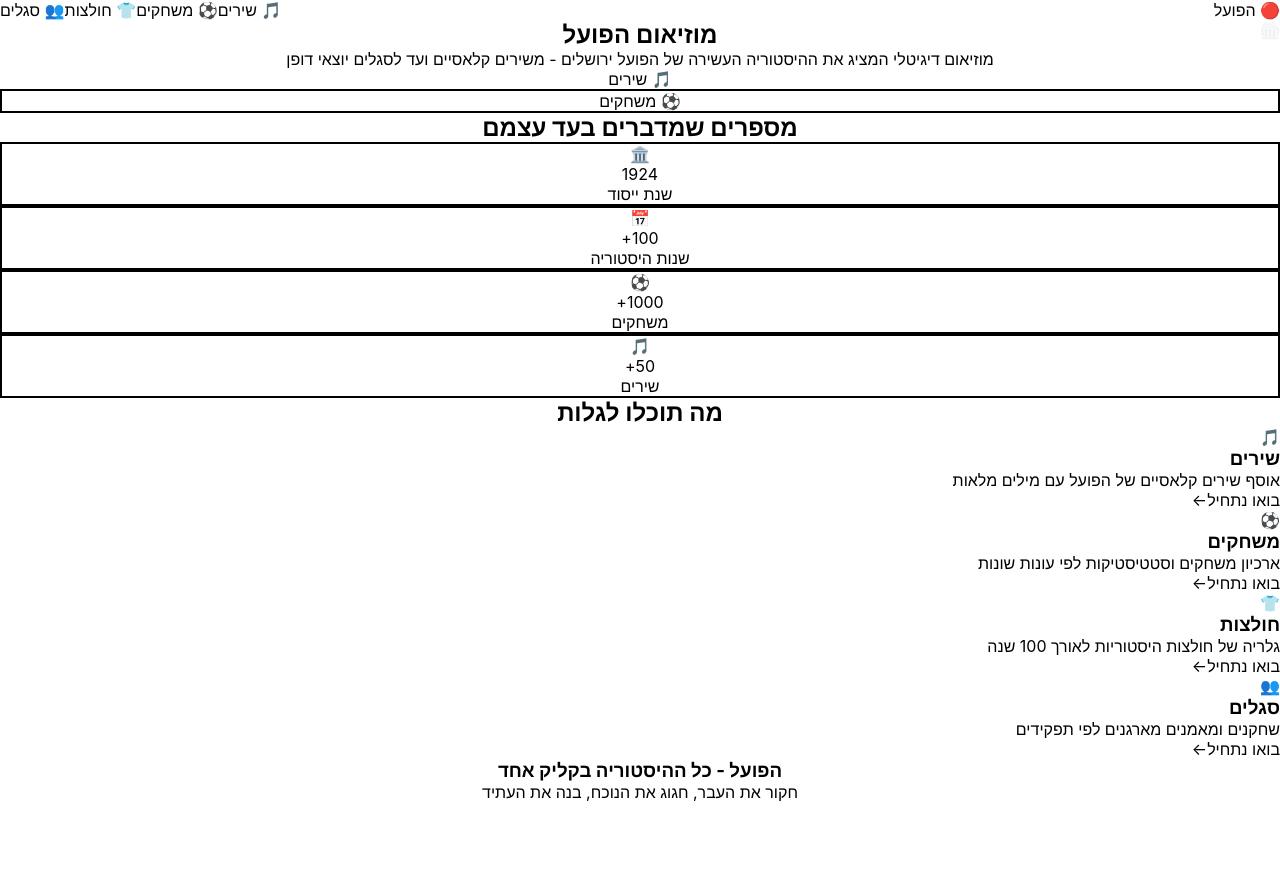
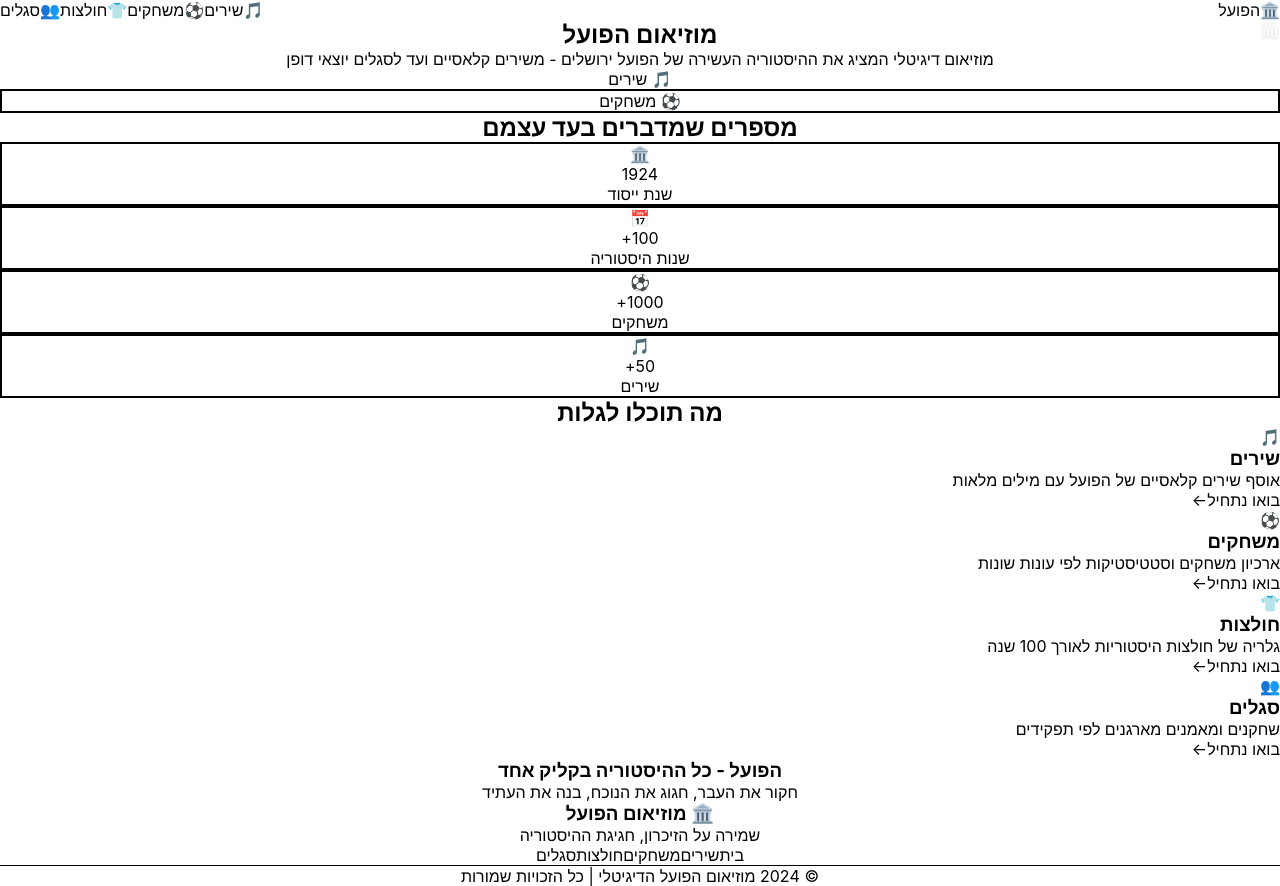
Before and after one commit to alonbenitzhak-alt/hapoel-museum, a Next.js app: page / in a window 1280 px wide. Before the commit the page ends 802 px from the top, so only its background shows below. Built offline with nearby package versions, Linux system fonts and the light colour scheme.

Commit message:
Update layout.tsx

```diff
--- a/app/layout.tsx
+++ b/app/layout.tsx
@@ -10,19 +10,49 @@
 export default function RootLayout({ children }: { children: React.ReactNode }) {
   return (
     <html lang="he" dir="rtl">
-      <body className="bg-white">
-        <nav className="bg-red-600 text-white sticky top-0 z-50 shadow-lg">
-          <div className="max-w-7xl mx-auto px-4 flex justify-between items-center h-16">
-            <Link href="/" className="text-2xl font-bold">🔴 הפועל</Link>
-            <div className="flex gap-6">
-              <Link href="/songs" className="hover:bg-red-700 px-3 py-2 rounded">🎵 שירים</Link>
-              <Link href="/matches" className="hover:bg-red-700 px-3 py-2 rounded">⚽ משחקים</Link>
-              <Link href="/jerseys" className="hover:bg-red-700 px-3 py-2 rounded">👕 חולצות</Link>
-              <Link href="/squads" className="hover:bg-red-700 px-3 py-2 rounded">👥 סגלים</Link>
+      <body className="bg-white text-gray-900">
+        <nav className="bg-gradient-to-r from-red-700 to-red-600 text-white sticky top-0 z-50 shadow-lg">
+          <div className="max-w-7xl mx-auto px-4 flex justify-between items-center h-20">
+            <Link href="/" className="text-3xl font-black flex items-center gap-2">
+              <span className="text-4xl">🏛️</span>
+              <span>הפועל</span>
+            </Link>
+            <div className="flex gap-8 items-center">
+              <Link href="/songs" className="hover:text-red-100 px-4 py-2 rounded-lg transition-all font-semibold text-lg flex items-center gap-2 hover:bg-red-800/30">
+                <span>🎵</span> שירים
+              </Link>
+              <Link href="/matches" className="hover:text-red-100 px-4 py-2 rounded-lg transition-all font-semibold text-lg flex items-center gap-2 hover:bg-red-800/30">
+                <span>⚽</span> משחקים
+              </Link>
+              <Link href="/jerseys" className="hover:text-red-100 px-4 py-2 rounded-lg transition-all font-semibold text-lg flex items-center gap-2 hover:bg-red-800/30">
+                <span>👕</span> חולצות
+              </Link>
+              <Link href="/squads" className="hover:text-red-100 px-4 py-2 rounded-lg transition-all font-semibold text-lg flex items-center gap-2 hover:bg-red-800/30">
+                <span>👥</span> סגלים
+              </Link>
             </div>
           </div>
         </nav>
         <main>{children}</main>
+
+        <footer className="bg-gray-900 text-white py-12">
+          <div className="max-w-6xl mx-auto px-4 text-center">
+            <div className="mb-6">
+              <h3 className="text-2xl font-black mb-2">🏛️ מוזיאום הפועל</h3>
+              <p className="text-gray-400">שמירה על הזיכרון, חגיגת ההיסטוריה</p>
+            </div>
+            <div className="flex justify-center gap-8 mb-8 text-sm text-gray-400">
+              <Link href="/" className="hover:text-red-500 transition-colors">בית</Link>
+              <Link href="/songs" className="hover:text-red-500 transition-colors">שירים</Link>
+              <Link href="/matches" className="hover:text-red-500 transition-colors">משחקים</Link>
+              <Link href="/jerseys" className="hover:text-red-500 transition-colors">חולצות</Link>
+              <Link href="/squads" className="hover:text-red-500 transition-colors">סגלים</Link>
+            </div>
+            <div className="border-t border-gray-700 pt-6 text-sm text-gray-500">
+              <p>© 2024 מוזיאום הפועל הדיגיטלי | כל הזכויות שמורות</p>
+            </div>
+          </div>
+        </footer>
       </body>
     </html>
   );
```
